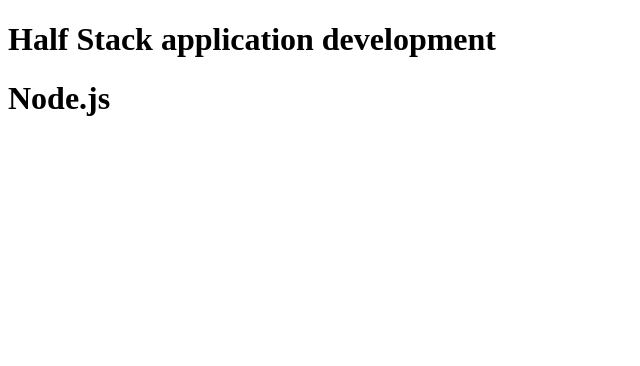
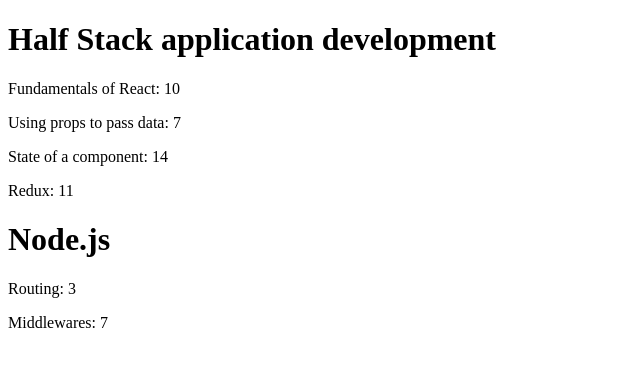
Before and after one commit to Pyth-n/full-stack, a React (Create React App) app in the folder part1/course-information/: page / in a window 1280 px wide. Shown: the top 366 px of the page, without its empty margins (0-640 px from the left). Built offline with nearby package versions, Linux system fonts and the light colour scheme.

Commit message:
Update App.js
refactor to support arrays and keys

```diff
--- a/part1/course-information/src/App.js
+++ b/part1/course-information/src/App.js
@@ -1,30 +1,26 @@
-const Header = ({ courses }) => {
-  console.log(courses)
+const Header = ({ name }) => {
+  return (
+    <h1>
+      {name}
+    </h1>
+  )
+}
+
+const Content = ({ parts }) => {
   return (
     <>
-        {courses.map(x =>
-          <h1>{x.toString()}</h1>
-        )}
+      {parts.map(x => <Part name={x.name} exercise={x.exercises} key={x.id} />
+      )}
     </>
   )
 }
 
-const Content = (props) => {
-  const part = props.part
-  return (
-    <>
-      <Part part={part[0].name} exercise={part[0].exercises} />
-      <Part part={part[1].name} exercise={part[1].exercises} />
-      <Part part={part[2].name} exercise={part[2].exercises} />
-    </>
-  )
-}
-
-const Part = (props) => {
+const Part = ({ name, exercise }) => {
+  console.log(name, exercise)
   return (
     <>
       <p>
-        {props.part}: {props.exercise}
+        {name}: {exercise}
       </p>
     </>
   )
@@ -45,7 +41,7 @@ const Total = ({ parts }) => {
 }
 
 function App() {
-  const course = [
+  const courses = [
     {
       name: 'Half Stack application development',
       id: 1,
@@ -90,18 +86,20 @@ function App() {
     }
   ]
 
-  return <Course course={course} />
+  return (
+    <>
+      {courses.map(x =>
+        <Course course={x} key={x.id} />
+      )}
+    </>
+  )
 }
 
 const Course = ({ course }) => {
-  let names = course.map(x => x.name)
-  let parts = course.map(x => x.parts)
-
   return (
     <div>
-      {<Header courses={names}/>
-      /*<Content part={course.parts}/>
-      <Total parts={course.parts} /> */}
+      <Header name={course.name} />
+      <Content parts={course.parts} />
     </div>
   );
 }
```
